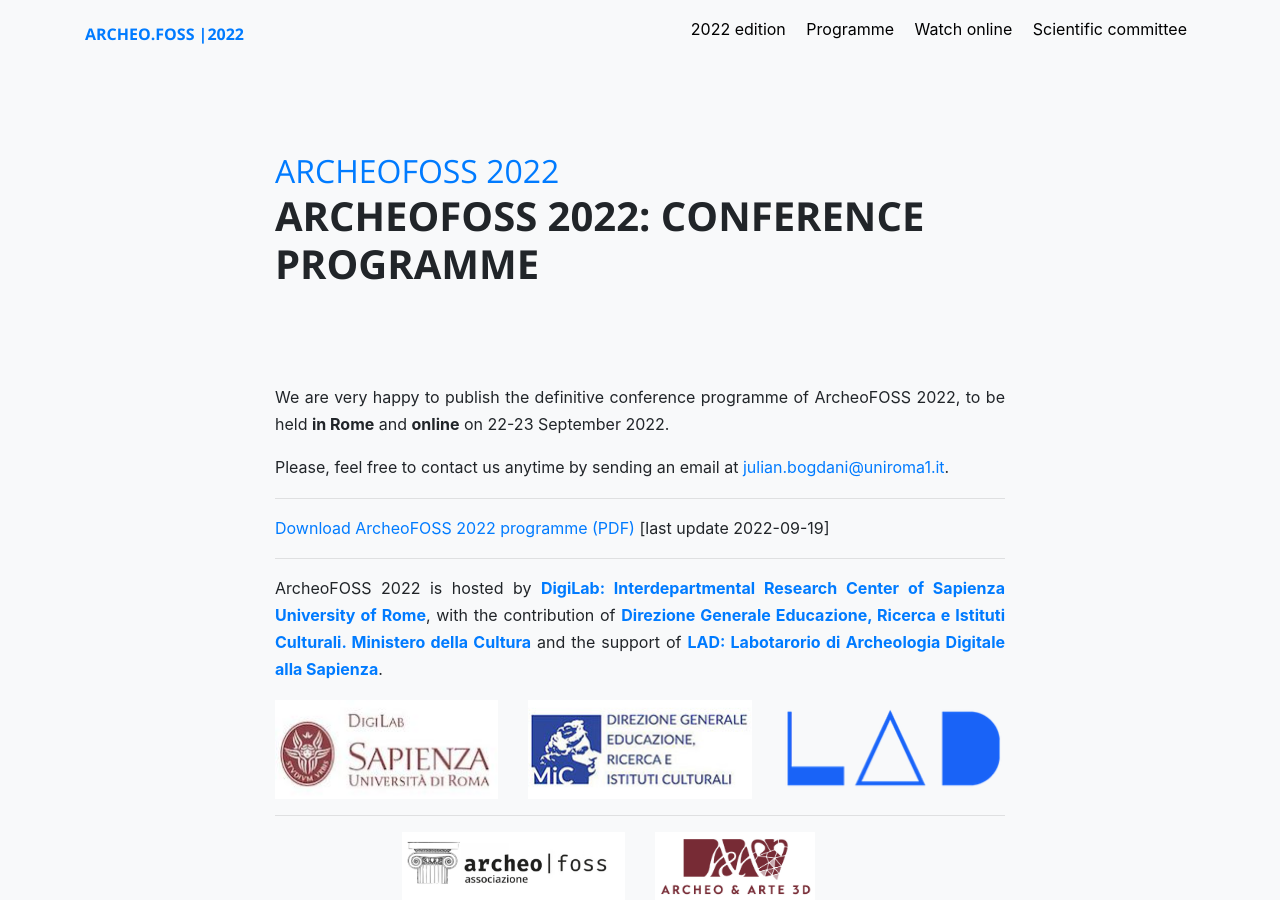
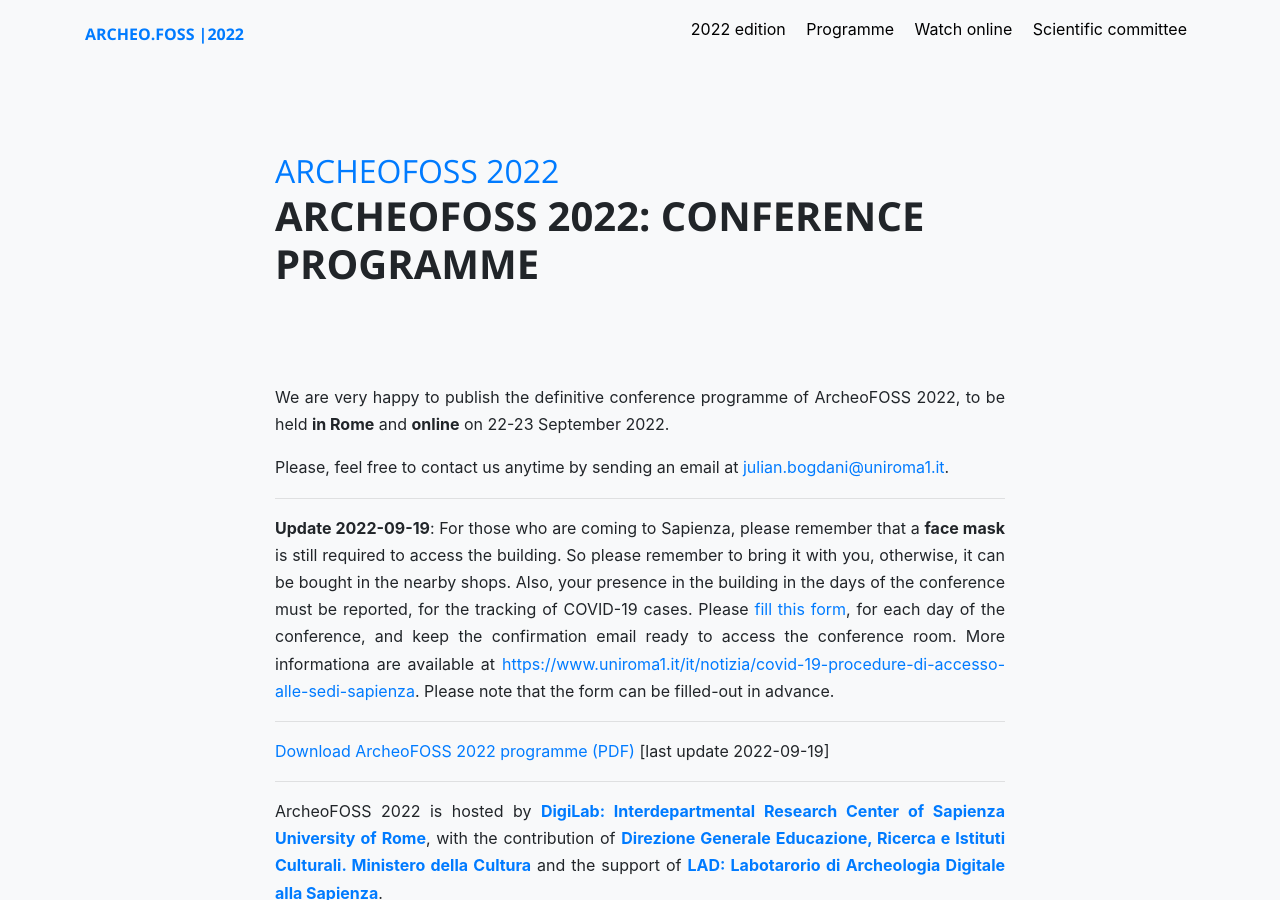
Before and after one commit to archeofoss/archeofoss, a Jekyll site: the page built from 2022/programme.md, in a window 1280 px wide and 900 px high. Built offline with Jekyll 4.4.1, drawn with Linux system fonts in a browser that asks for light colours; nearby versions of some CDN libraries.

Commit message:
Added covid measures

```diff
--- a/2022/programme.md
+++ b/2022/programme.md
@@ -8,6 +8,10 @@
 We are very happy to publish the definitive conference programme of ArcheoFOSS 2022, to be held **in Rome** and **online** on 22-23 September 2022.
 
 Please, feel free to contact us anytime by sending an email at [julian.bogdani@uniroma1.it](mailto:julian.bogdani@uniroma1.it).
+
+---
+
+**Update 2022-09-19**: For those who are coming to Sapienza, please remember that a **face mask** is still required to access the building. So please remember to bring it with you, otherwise, it can be bought in the nearby shops. Also, your presence in the building in the days of the conference must be reported, for the tracking of COVID-19 cases. Please [fill this form](https://docs.google.com/forms/d/e/1FAIpQLSfFC1083nvlTACVNR4BfB1yIifXRUussX4ysKm4QZRo4y9kLA/viewform), for each day of the conference, and keep the confirmation email ready to access the conference room. More informationa are available at [https://www.uniroma1.it/it/notizia/covid-19-procedure-di-accesso-alle-sedi-sapienza](https://www.uniroma1.it/it/notizia/covid-19-procedure-di-accesso-alle-sedi-sapienza). Please note that the form can be filled-out in advance.
 
 ---
 [Download ArcheoFOSS 2022 programme (PDF)](./ArcheoFOSS-2022-programme.pdf) [last update 2022-09-19]
```
